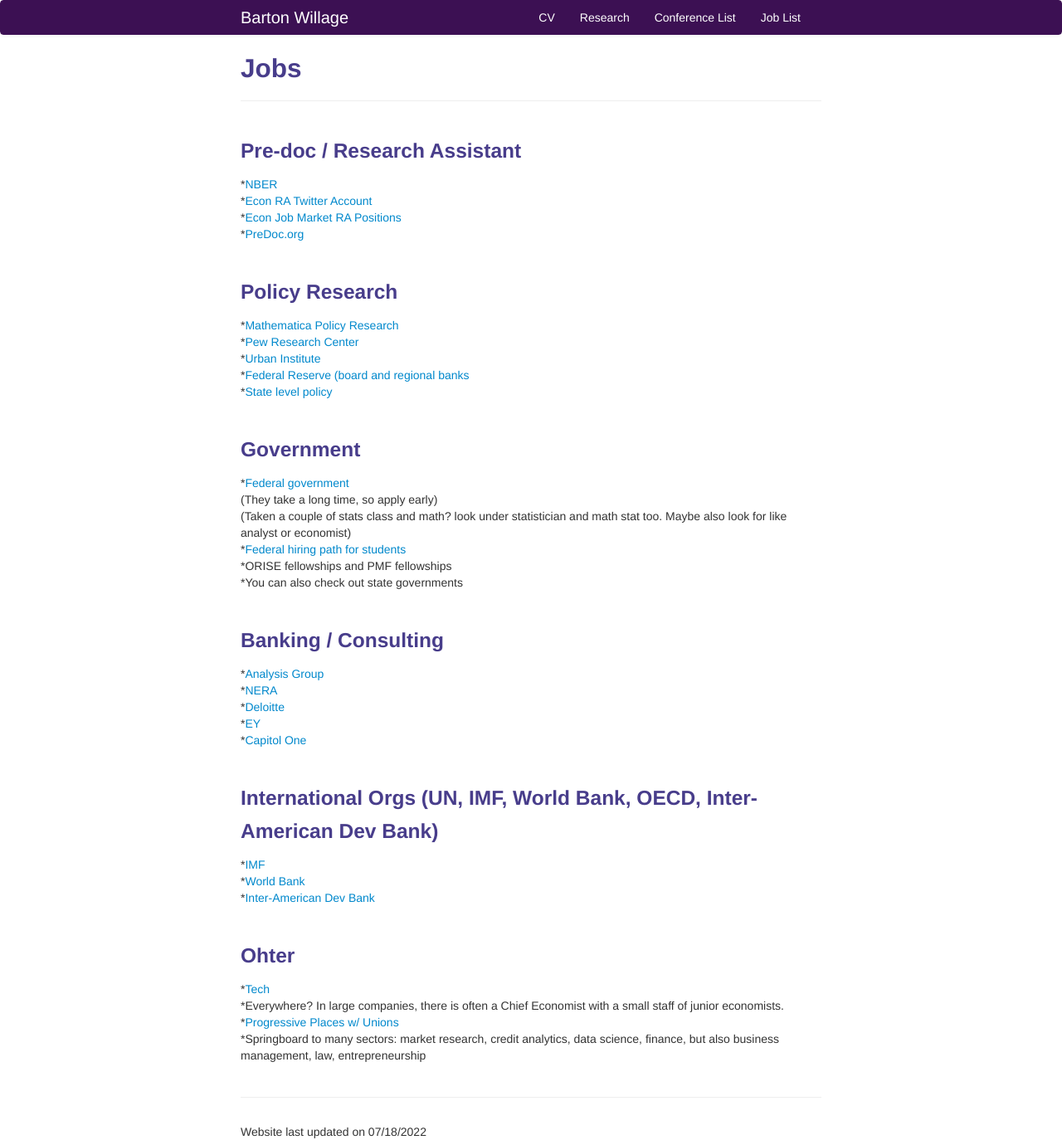
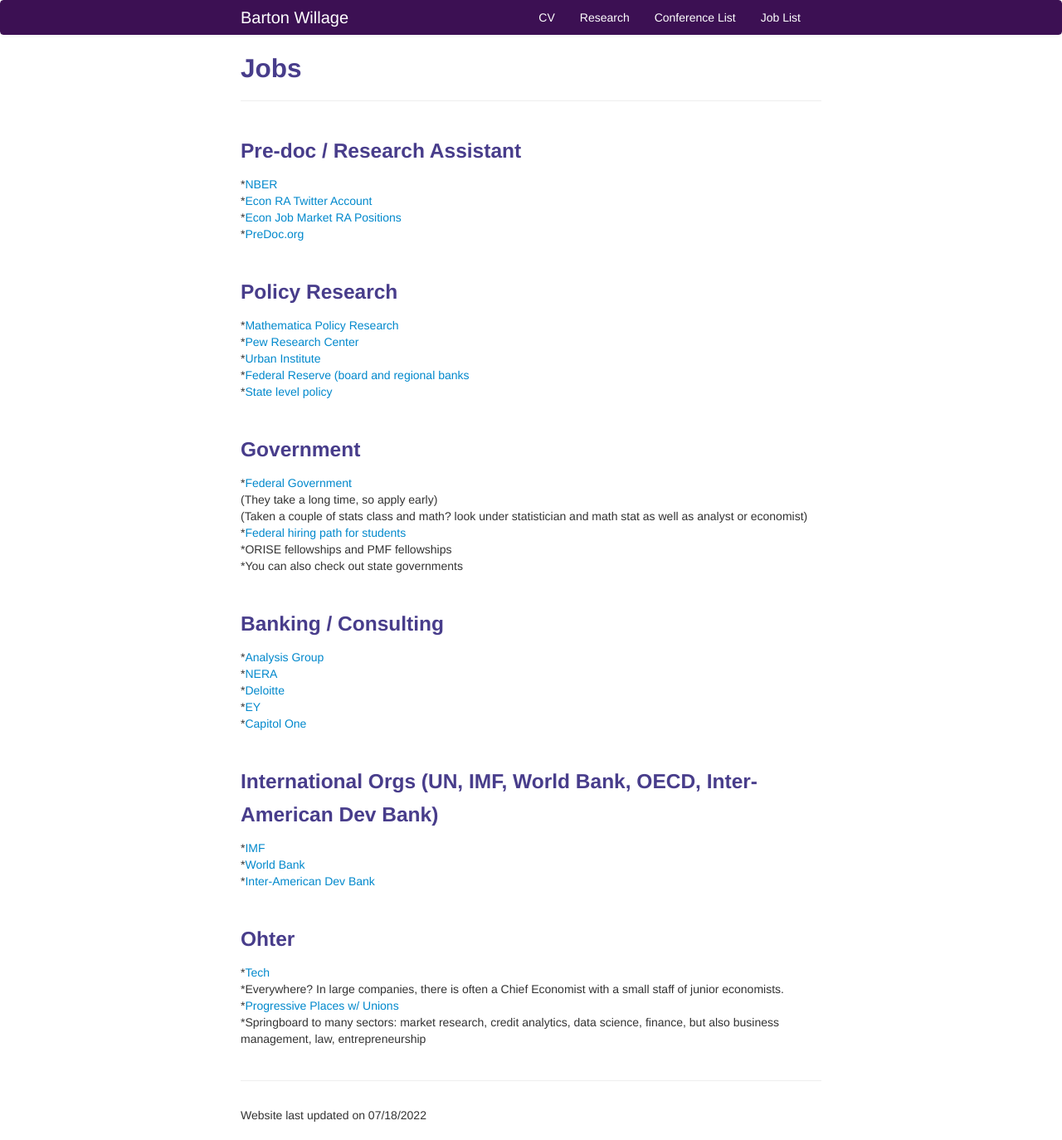
Before and after one commit to bjwillage/bjwillage.github.io, a Jekyll site: the page built from pages/Jobs.md, in a window 1280 px wide. Shown: the whole page at 83% size. Built offline with Jekyll 4.4.1, drawn with Linux system fonts in a browser that asks for light colours.

Commit message:
Update Jobs.md

```diff
--- a/pages/Jobs.md
+++ b/pages/Jobs.md
@@ -23,9 +23,9 @@ description: Job Resource of Undergrads
 <br>
 
 ### Government
-*[Federal government](https://www.usajobs.gov/)<br>
+*[Federal Government](https://www.usajobs.gov/)<br>
  (They take a long time, so apply early)<br>
- (Taken a couple of stats class and math? look under statistician and math stat too. Maybe also look for like analyst or economist)<br>
+ (Taken a couple of stats class and math? look under statistician and math stat as well as analyst or economist)<br>
 *[Federal hiring path for students](https://www.usajobs.gov/help/working-in-government/unique-hiring-paths/students/)<br>
 *ORISE fellowships and PMF fellowships<br>
 *You can also check out state governments
```
